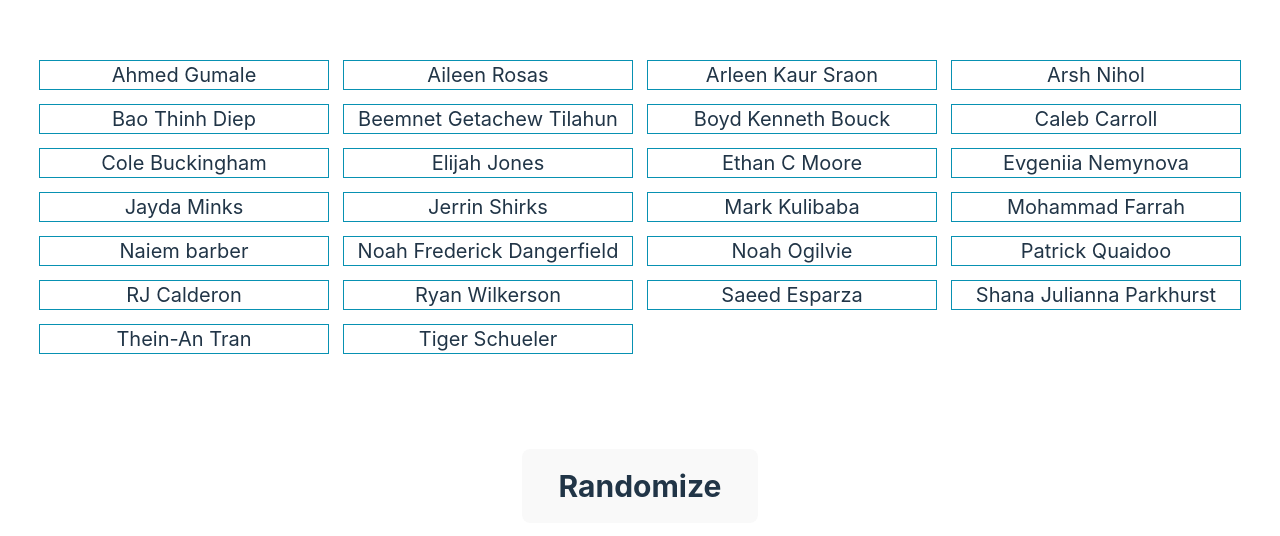
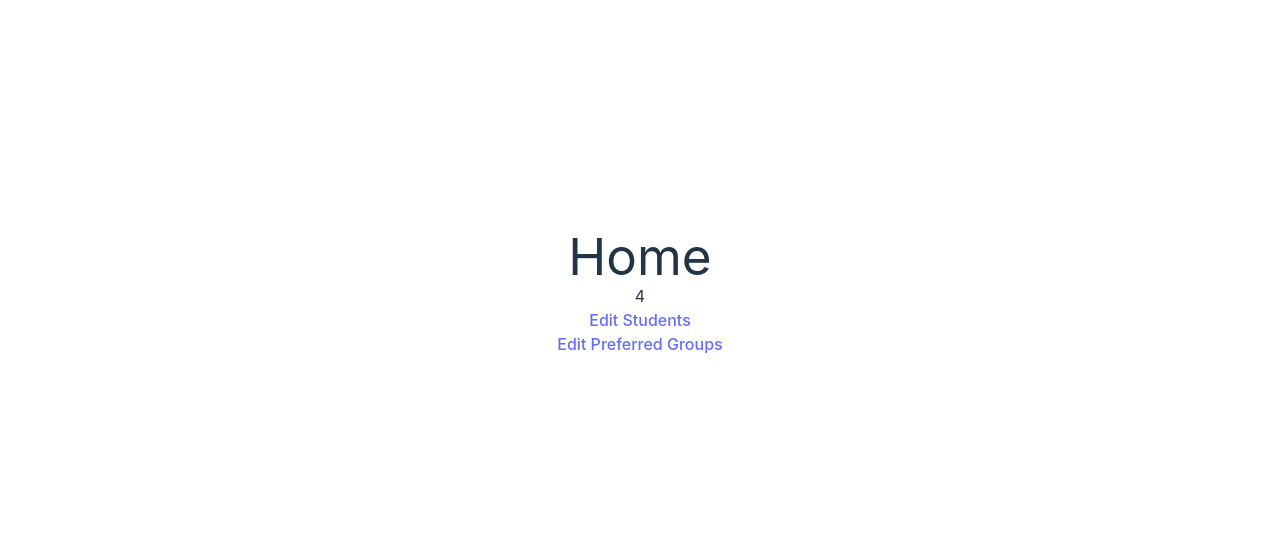
Before and after one commit to Quienten/shuffle-workshop, a React (Vite) app: page / in a window 1280 px wide. Shown: the part 108-644 px from the top of the page. Built offline with nearby package versions, Linux system fonts and the light colour scheme.

Commit message:
Add additional pages with routing and global state

```diff
--- a/package.json
+++ b/package.json
@@ -11,7 +11,8 @@
   },
   "dependencies": {
     "react": "^18.2.0",
-    "react-dom": "^18.2.0"
+    "react-dom": "^18.2.0",
+    "react-router": "^7.1.1"
   },
   "devDependencies": {
     "@types/react": "^18.2.43",
--- a/src/App.tsx
+++ b/src/App.tsx
@@ -1,87 +1,48 @@
+import { BrowserRouter, Routes, Route } from 'react-router'
 import './App.css'
-import {useState} from "react";
-import {presetGroup} from "./data/preset1.json"
-import { students } from "./data/students.json"
+import Home from './pages/Home'
+import EditStudents from './pages/EditStudents'
+import SetPreferredGroups from './pages/SetPreferredGroups'
+import Randomizer from './pages/Randomizer'
+import { createContext, useState } from 'react'
+import { Group, Student } from './types'
 
-function Shuffled({ shuffledGroups }) {
-    return (
-        <ul className="flex flex-wrap gap-8">
-           {shuffledGroups.map((group, index) => {
-               return <ul className="grid grid-rows-5 grid-flow-col gap-4">
-                   <li className="font-bold text-xl" key={index}>{"Group " + (index+1)}</li>
-                   {group.members.map((student, index2) => {
-                       return <li key={index2} className="w-72 text-xl outline outline-1 outline-cyan-600">{student}</li>
-                   })}
-               </ul>
-           })}
-        </ul>
-    )
+const DEFAULT_APP_CONTEXT = {
+    students: [] as Student[],
+    setStudents: (_students: Student[]) => {},
+    groupAmount: 4,
+    setGroupAmount: (_amount: number) => {},
+    preferredGroups: [] as Group[],
+    setPreferredGroups: (_groups: Group[]) => {}
 }
 
-function StudentList({ students, onRandomize }) {
+export const AppContext = createContext(DEFAULT_APP_CONTEXT);
+
+function App() {
+    const [students, setStudents] = useState(JSON.parse(localStorage.getItem("students") || "[]") as Student[]);
+    const [groupAmount, setGroupAmount] = useState(localStorage.getItem("groupAmount") ? parseInt(localStorage.getItem("groupAmount") || "4") : 4);
+    const [preferredGroups, setPreferredGroups] = useState(JSON.parse(localStorage.getItem("preferredGroups") || "[]") as Group[]);
 
     return (
-        <>
-            <ul className="grid grid-cols-4 gap-4">
-                {students.map((student, i) => {
-                    return <li
-                        className="w-72 text-xl outline outline-1 outline-cyan-600"
-                        key={i}
-                    >
-                        {student}
-                    </li>
-                })}
-            </ul>
-            <button className="mt-24 text-3xl font-bold outline outline-1 outline-white" onClick={onRandomize} onContextMenu={onRandomize}>Randomize</button>
-        </>
-    )
-}
-
-function App() {
-    const [randomized, setRandomized] = useState(false)
-    const [groups, setGroups] = useState(presetGroup)
-
-    function generateRandomGroup() {
-        let studentsLeft = students
-        let groups = []
-        let group = []
-        while(studentsLeft.length > 0) {
-            const index = Math.floor(Math.random()*studentsLeft.length)
-            group.push(studentsLeft[index])
-            studentsLeft.splice(index, 1)
-            if(group.length === 4) {
-                groups.push({"members": group})
-                group = []
+        <AppContext.Provider value = {
+            {
+                students,
+                setStudents,
+                groupAmount,
+                setGroupAmount,
+                preferredGroups,
+                setPreferredGroups
             }
-        }
-        if(group.length > 0) {
-            groups.push({"members": group})
-        }
-        return groups;
-    }
-
-    const onRandomize = (e) => {
-        if(e.type === "click") {
-            console.log("Hi");
-            // setGroups([{
-            //     "members": [
-            //         "Hi"
-            //     ]
-            // }])
-            setGroups(generateRandomGroup())
-        } else if(e.type === "contextmenu") {
-            setGroups(presetGroup)
-        }
-        setRandomized(true)
-
-    }
-
-    return (
-    <>
-      <main>
-          {randomized ? <Shuffled shuffledGroups={groups}/> : <StudentList students={students} onRandomize={onRandomize}/>}
-      </main>
-    </>
+        }>
+            <BrowserRouter>
+                <Routes>
+                    <Route path="/" element={<Home />} />
+                    <Route path="/students" element={<EditStudents />} />
+                    <Route path="/setpreferredgroups" element={<SetPreferredGroups />} />
+                    <Route path="/randomizer" element={<Randomizer />} />
+                </Routes>
+            </BrowserRouter>
+        </AppContext.Provider>
     )
 }
 
--- /dev/null
+++ b/src/pages/EditStudents.tsx
@@ -0,0 +1,28 @@
+import { useContext, useRef } from "react";
+import { AppContext } from "../App";
+import { useNavigate } from "react-router";
+
+export default function EditStudents() {
+    const appContext = useContext(AppContext);
+    const navigate = useNavigate();
+
+    const text = useRef<HTMLTextAreaElement>(null);
+
+    const onSave = () => {
+        const newStudents = text.current?.value.split("\n") || []
+        appContext.setStudents(newStudents);
+        localStorage.setItem("students", JSON.stringify(newStudents));
+        navigate("/");
+    }
+
+
+    return (
+        <div>
+            <h1>Edit Students</h1>
+            <textarea ref={text} defaultValue={appContext.students} className="w-96 h-96">
+
+            </textarea>
+            <button onClick={onSave}>Save</button>
+        </div>
+    )
+}
--- /dev/null
+++ b/src/pages/Home.tsx
@@ -0,0 +1,16 @@
+import { useContext } from "react";
+import { AppContext } from "../App";
+
+export default function Home() {
+    const studentContext = useContext(AppContext);
+    return (
+        <div>
+            <h1>Home</h1>
+            <h2>{studentContext.groupAmount}</h2>
+            <ul>
+                <li><a href="/students">Edit Students</a></li>
+                <li><a href="/setpreferredgroups">Edit Preferred Groups</a></li>
+            </ul>
+        </div>
+    );
+}
--- /dev/null
+++ b/src/pages/Randomizer.tsx
@@ -0,0 +1,85 @@
+import {useState} from "react";
+import {presetGroup} from "../data/preset1.json"
+import { students } from "../data/students.json"
+
+function Shuffled({ shuffledGroups }) {
+    return (
+        <ul className="flex flex-wrap gap-8">
+           {shuffledGroups.map((group, index) => {
+               return <ul className="grid grid-rows-5 grid-flow-col gap-4">
+                   <li className="font-bold text-xl" key={index}>{"Group " + (index+1)}</li>
+                   {group.members.map((student, index2) => {
+                       return <li key={index2} className="w-72 text-xl outline outline-1 outline-cyan-600">{student}</li>
+                   })}
+               </ul>
+           })}
+        </ul>
+    )
+}
+
+function StudentList({ students, onRandomize }) {
+
+    return (
+        <>
+            <ul className="grid grid-cols-4 gap-4">
+                {students.map((student, i) => {
+                    return <li
+                        className="w-72 text-xl outline outline-1 outline-cyan-600"
+                        key={i}
+                    >
+                        {student}
+                    </li>
+                })}
+            </ul>
+            <button className="mt-24 text-3xl font-bold outline outline-1 outline-white" onClick={onRandomize} onContextMenu={onRandomize}>Randomize</button>
+        </>
+    )
+}
+
+export default function Randomizer() {
+    const [randomized, setRandomized] = useState(false)
+    const [groups, setGroups] = useState(presetGroup)
+
+    function generateRandomGroup() {
+        let studentsLeft = students
+        let groups = []
+        let group = []
+        while(studentsLeft.length > 0) {
+            const index = Math.floor(Math.random()*studentsLeft.length)
+            group.push(studentsLeft[index])
+            studentsLeft.splice(index, 1)
+            if(group.length === 4) {
+                groups.push({"members": group})
+                group = []
+            }
+        }
+        if(group.length > 0) {
+            groups.push({"members": group})
+        }
+        return groups;
+    }
+
+    const onRandomize = (e) => {
+        if(e.type === "click") {
+            console.log("Hi");
+            // setGroups([{
+            //     "members": [
+            //         "Hi"
+            //     ]
+            // }])
+            setGroups(generateRandomGroup())
+        } else if(e.type === "contextmenu") {
+            setGroups(presetGroup)
+        }
+        setRandomized(true)
+
+    }
+
+    return (
+    <>
+      <main>
+          {randomized ? <Shuffled shuffledGroups={groups}/> : <StudentList students={students} onRandomize={onRandomize}/>}
+      </main>
+    </>
+    )
+}
--- /dev/null
+++ b/src/pages/SetPreferredGroups.tsx
@@ -0,0 +1,36 @@
+import { useContext } from "react";
+import App, { AppContext } from "../App";
+
+export default function SetPreferredGroups() {
+    const appContext = useContext(AppContext);
+
+    function setGroupAmount(event: React.ChangeEvent<HTMLInputElement>) {
+        const newValue = event.target.valueAsNumber;
+        appContext.setGroupAmount(newValue);
+        localStorage.setItem("groupAmount", newValue.toString());
+    }
+
+    return (
+        <div>
+            <h1>Set Preferred Groups</h1>
+            <p>Amount of students: {appContext.students.length}</p>
+            <p>Students per group: </p>
+            <input type="number" min="1" max="10" defaultValue={appContext.groupAmount} onChange={setGroupAmount}/>
+            <p>Amount of groups: {Math.ceil(appContext.students.length / appContext.groupAmount)}</p>
+            {Math.ceil(appContext.students.length / appContext.groupAmount) !== (appContext.students.length / appContext.groupAmount) && <>
+                <p>Warning: The amount of groups is not a whole number. Some groups will have one more student than others.</p>
+                <p>The extra group will have: {appContext.students.length % appContext.groupAmount} students.</p>
+            </>}
+            <ul className="grid grid-cols-4 gap-4">
+                {appContext.students.map((student, i) => {
+                    return <li
+                        className="w-72 text-xl outline outline-1 outline-cyan-600"
+                        key={i}
+                    >
+                        {student}
+                    </li>
+                })}
+            </ul>
+        </div>
+    )
+}
--- /dev/null
+++ b/src/types.ts
@@ -0,0 +1,12 @@
+type Student = string;
+type Group = {
+    members: Student[];
+};
+
+type StudentContextData = {
+    students: Student[];
+    groupAmount: number;
+    preferredGroups: Group[];
+};
+
+export type { Student, Group, StudentContextData };
```
Also changed, not shown: .eslintrc.cjs, 1 other file (tests, documents, lock files or other folders).
